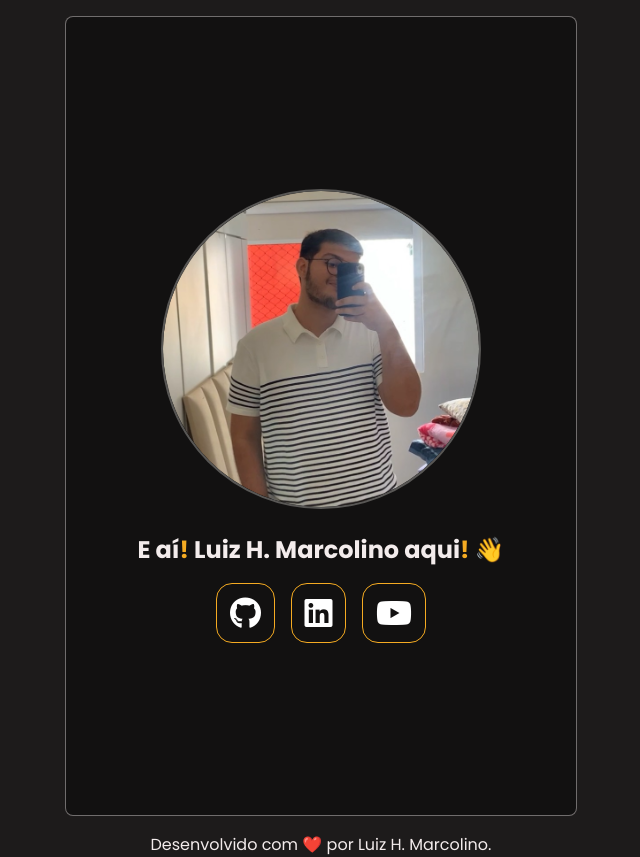
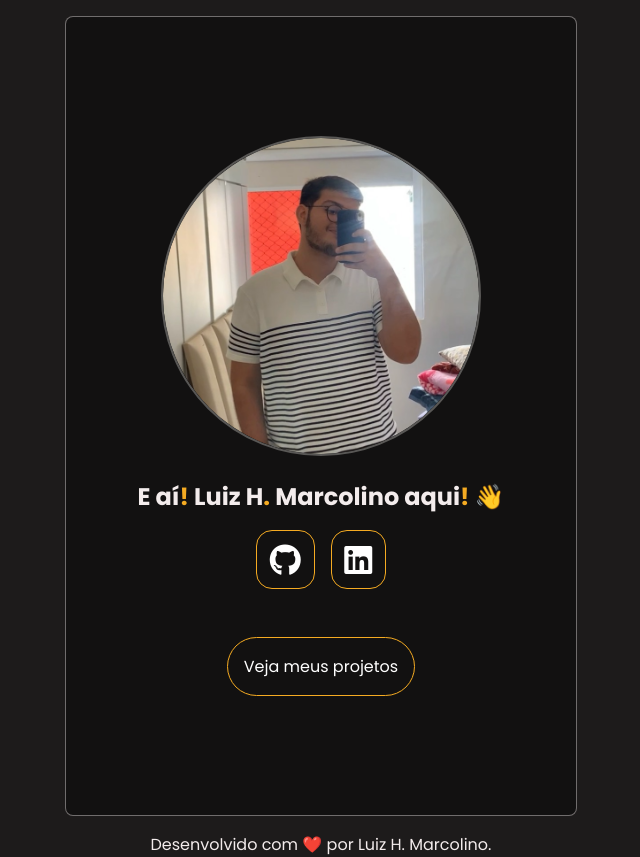
Before and after one commit to devluizmarcolino/luizmarcolino, a plain HTML site: page index.html in a window 1280 px wide. Shown: the whole page, without its empty margins (319-959 px from the left). Drawn offline with Linux system fonts and the light colour scheme.

Commit message:
feat: novo botão implementado no projeto | outra página construída

```diff
--- a/index.html
+++ b/index.html
@@ -5,7 +5,7 @@
     <meta name="viewport" content="width=device-width, initial-scale=1.0">
 
     <link rel="stylesheet" href="./src/css/global.css">
-    <link rel="shortcut icon" href="favicon.ico" type="image/x-icon">
+    <link rel="shortcut icon" href="./src/images/heart.svg" type="image/x-icon">
 
     <link rel="preconnect" href="https://fonts.googleapis.com">
     <link rel="preconnect" href="https://fonts.gstatic.com" crossorigin>
@@ -21,11 +21,13 @@
             <div class="conteudo">
                 <img src="../src/images/image-luiz.png" alt="Imagem do desenvolvedor da página">
                 <div class="informacoes-container">
-                    <h1>E aí<span>!</span> Luiz H. Marcolino aqui<span>!</span> 👋</h1>
+                    <h1>E aí<span>!</span> Luiz H<span>.</span> Marcolino aqui<span>!</span> 👋</h1>
                     <div class="redes">
                         <a href="https://github.com/devluizmarcolino" class="icons-redes" target="_blank"><i class="fa-brands fa-github"></i></a>
                         <a href="https://www.linkedin.com/in/luizhenriquemarcolino/" class="icons-redes" target="_blank"><i class="fa-brands fa-linkedin"></i></a>
-                        <a href="https://www.youtube.com/channel/UCwOI9izcBKmpZ8y7tocDyQQ" class="icons-redes" target="_blank"><i class="fa-brands fa-youtube"></i></a>
+                    </div>
+                    <div class="buttons">
+                        <button class="btn"><a href="./projetos.html" target="_blank">Veja meus projetos</a></button>
                     </div>
                 </div>
             </div>
--- a/src/css/global.css
+++ b/src/css/global.css
@@ -76,6 +76,34 @@ span {
     transition: 0.4s;
 }
 
+.conteudo .informacoes-container .buttons {
+    margin-top: 3rem;
+}
+
+.conteudo .informacoes-container .buttons .btn {
+    border: 1px solid #f5ab22;
+    background-color: transparent;
+    border-radius: 50rem;
+
+    color: #f3ecec;
+    font-size: 1rem;
+
+    padding: 1rem;
+    cursor: pointer;
+}
+
+.conteudo .informacoes-container .buttons .btn:hover {
+    background-color: #f5ab22;
+    transition: 0.4s;
+}
+
+.text {
+    text-align: center;
+    color: #f3ecec;
+
+    height: 100vh;
+    width: 100%;
+}
 footer {
     text-align: center;
     color: #f3ecec;
```
Also changed, not shown: projetos.html (added, +26 -0 lines), src/images/heart.svg (added).
